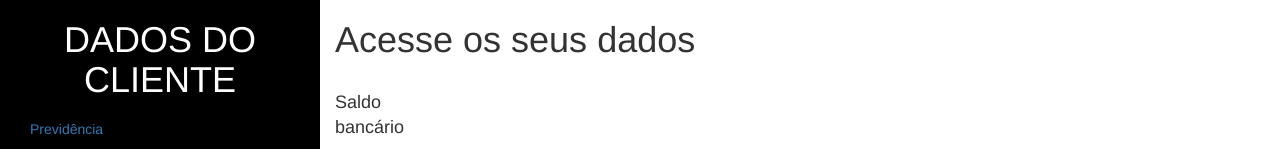
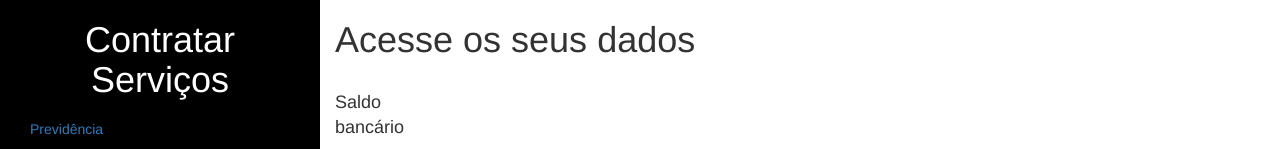
Before and after one commit to IsaquielNathan/isaquielomudancas, a plain HTML site: page Cliente.html in a window 1280 px wide. Shown: the top 149 px of the page. Drawn offline with nearby package versions, Linux system fonts and the light colour scheme; grey boxes are pictures that could not be loaded; a script that the page names is missing.

Commit message:
isaquiel

```diff
--- a/Cliente.html
+++ b/Cliente.html
@@ -18,7 +18,7 @@
   <div class="container-fluid">
     <div class="row content">
       <div class="col-sm-3 sidenav hidden-xs">
-        <h1 class="white">DADOS DO CLIENTE</h1>
+        <h1 class="white">Contratar Serviços</h1>
         <ul class="nav nav-pills nav-stacked">
           <li><a href="previdencia.html">Previdência</a></li>
           <li><a href="investimento.html">Investimentos</a></li>
```
